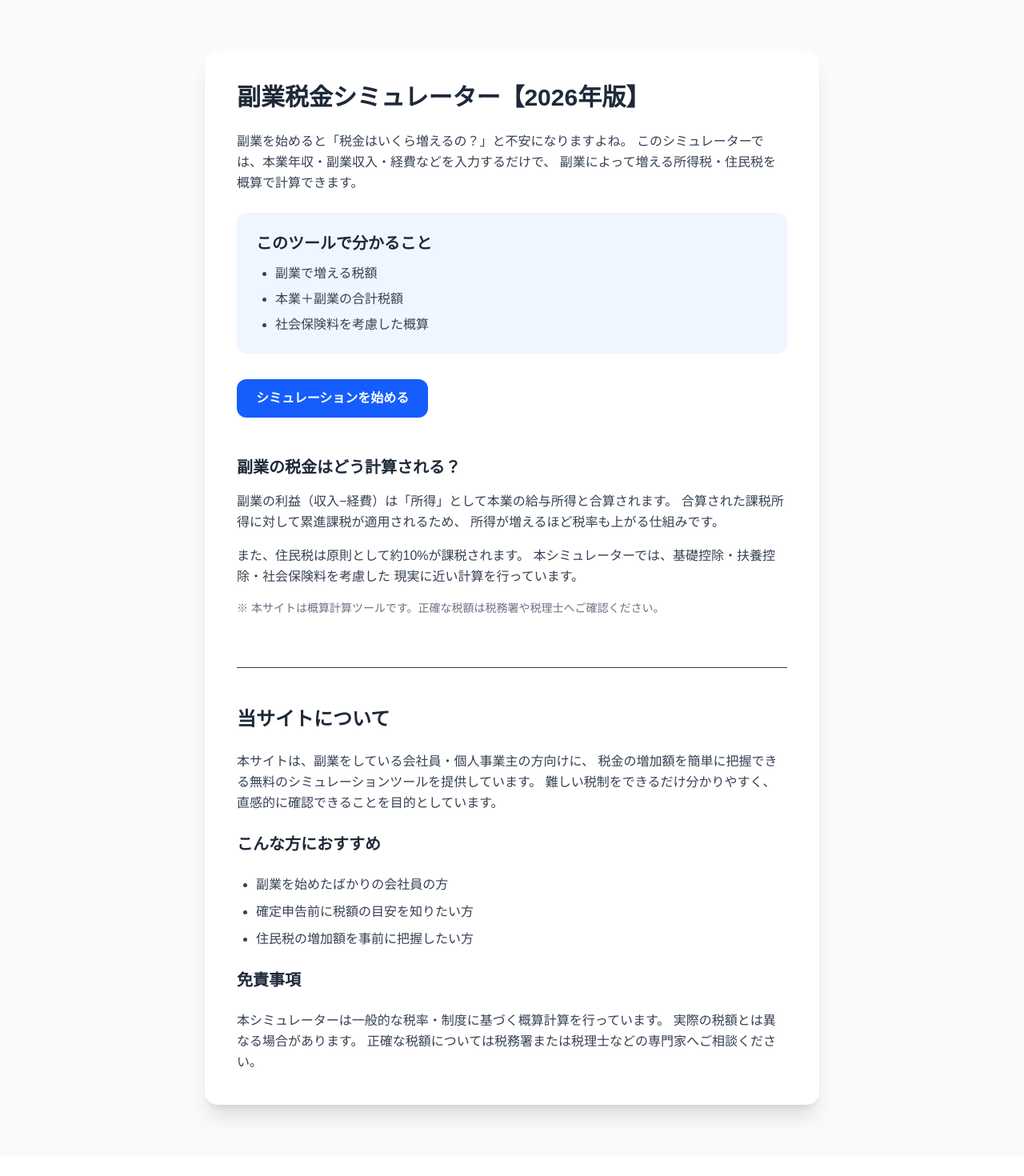
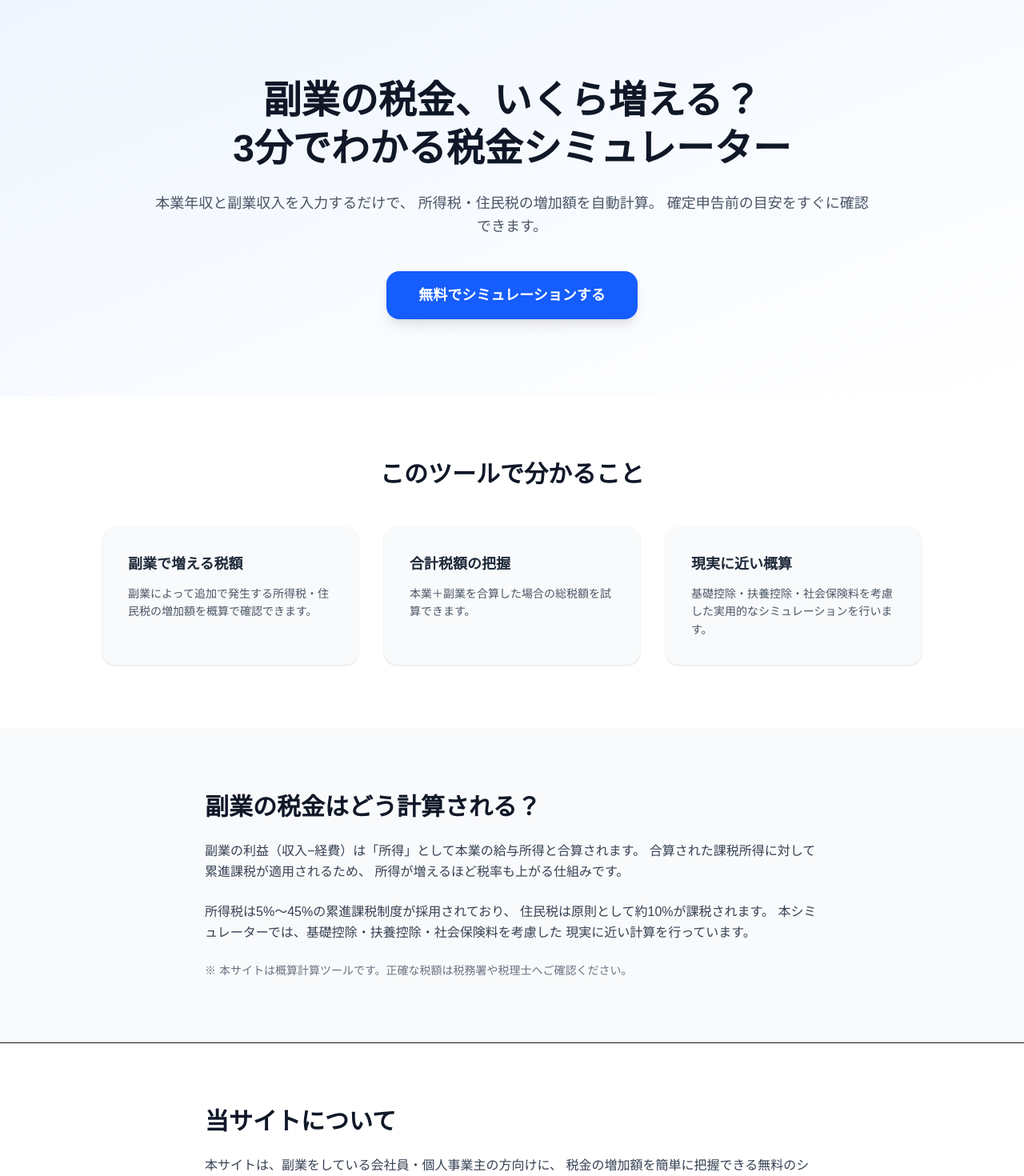
Before and after one commit to NodeCatDev/taxcalc, a Next.js app: page / in a window 1280 px wide. Shown: the top 1470 px of the page at 80% size. Built offline with nearby package versions, Linux system fonts and the light colour scheme.

Commit message:
mod toppage

```diff
--- a/src/app/page.tsx
+++ b/src/app/page.tsx
@@ -1,58 +1,101 @@
-import Link from 'next/link'
+import Link from "next/link";
 
 export default function Home() {
   return (
-    <main className="min-h-screen bg-gray-50 py-16 px-4">
-      <div className="max-w-3xl mx-auto bg-white shadow-xl rounded-2xl p-10">
-        <h1 className="text-3xl font-bold mb-6 text-gray-800">
-          副業税金シミュレーター【2026年版】
-        </h1>
+    <main className="bg-white">
 
-        <p className="text-gray-700 leading-relaxed mb-6">
-          副業を始めると「税金はいくら増えるの？」と不安になりますよね。
-          このシミュレーターでは、本業年収・副業収入・経費などを入力するだけで、
-          副業によって増える所得税・住民税を概算で計算できます。
-        </p>
+      {/* ================= HERO ================= */}
+      <section className="bg-gradient-to-br from-blue-50 to-white py-24 px-6">
+        <div className="max-w-4xl mx-auto text-center">
+          <h1 className="text-4xl md:text-5xl font-bold text-gray-900 leading-tight mb-6">
+            副業の税金、いくら増える？
+            <br />
+            3分でわかる税金シミュレーター
+          </h1>
 
-        <div className="bg-blue-50 rounded-xl p-6 mb-8">
-          <h2 className="text-xl font-semibold mb-3 text-gray-800">
+          <p className="text-lg text-gray-600 mb-10 leading-relaxed">
+            本業年収と副業収入を入力するだけで、
+            所得税・住民税の増加額を自動計算。
+            確定申告前の目安をすぐに確認できます。
+          </p>
+
+          <Link
+            href="/calculator"
+            className="inline-block bg-blue-600 text-white px-10 py-4 rounded-2xl text-lg font-semibold hover:bg-blue-700 transition shadow-lg"
+          >
+            無料でシミュレーションする
+          </Link>
+        </div>
+      </section>
+
+      {/* ================= FEATURES ================= */}
+      <section className="py-20 px-6 bg-white">
+        <div className="max-w-5xl mx-auto">
+          <h2 className="text-2xl md:text-3xl font-bold text-center mb-12 text-gray-900">
             このツールで分かること
           </h2>
-          <ul className="list-disc pl-6 text-gray-700 space-y-2">
-            <li>副業で増える税額</li>
-            <li>本業＋副業の合計税額</li>
-            <li>社会保険料を考慮した概算</li>
-          </ul>
+
+          <div className="grid md:grid-cols-3 gap-8">
+            <div className="bg-gray-50 p-8 rounded-2xl shadow-sm">
+              <h3 className="font-semibold text-lg mb-3 text-gray-800">
+                副業で増える税額
+              </h3>
+              <p className="text-gray-600 text-sm leading-relaxed">
+                副業によって追加で発生する所得税・住民税の増加額を概算で確認できます。
+              </p>
+            </div>
+
+            <div className="bg-gray-50 p-8 rounded-2xl shadow-sm">
+              <h3 className="font-semibold text-lg mb-3 text-gray-800">
+                合計税額の把握
+              </h3>
+              <p className="text-gray-600 text-sm leading-relaxed">
+                本業＋副業を合算した場合の総税額を試算できます。
+              </p>
+            </div>
+
+            <div className="bg-gray-50 p-8 rounded-2xl shadow-sm">
+              <h3 className="font-semibold text-lg mb-3 text-gray-800">
+                現実に近い概算
+              </h3>
+              <p className="text-gray-600 text-sm leading-relaxed">
+                基礎控除・扶養控除・社会保険料を考慮した実用的なシミュレーションを行います。
+              </p>
+            </div>
+          </div>
         </div>
+      </section>
 
-        <Link
-          href="/calculator"
-          className="inline-block bg-blue-600 text-white px-6 py-3 rounded-xl font-semibold hover:bg-blue-700 transition"
-        >
-          シミュレーションを始める
-        </Link>
-
-        <div className="mt-12 text-gray-700 leading-relaxed space-y-4">
-          <h2 className="text-xl font-semibold text-gray-800">
+      {/* ================= EXPLANATION ================= */}
+      <section className="py-20 px-6 bg-gray-50">
+        <div className="max-w-3xl mx-auto text-gray-700 leading-relaxed space-y-6">
+          <h2 className="text-2xl md:text-3xl font-bold text-gray-900">
             副業の税金はどう計算される？
           </h2>
+
           <p>
             副業の利益（収入−経費）は「所得」として本業の給与所得と合算されます。
             合算された課税所得に対して累進課税が適用されるため、
             所得が増えるほど税率も上がる仕組みです。
           </p>
+
           <p>
-            また、住民税は原則として約10%が課税されます。
+            所得税は5%〜45%の累進課税制度が採用されており、
+            住民税は原則として約10%が課税されます。
             本シミュレーターでは、基礎控除・扶養控除・社会保険料を考慮した
             現実に近い計算を行っています。
           </p>
+
           <p className="text-sm text-gray-500">
             ※ 本サイトは概算計算ツールです。正確な税額は税務署や税理士へご確認ください。
           </p>
         </div>
+      </section>
 
-        <div className="mt-16 border-t pt-12 text-gray-700 leading-relaxed space-y-6">
-          <h2 className="text-2xl font-bold text-gray-800">
+      {/* ================= ABOUT ================= */}
+      <section className="py-20 px-6 bg-white border-t">
+        <div className="max-w-3xl mx-auto text-gray-700 leading-relaxed space-y-6">
+          <h2 className="text-2xl md:text-3xl font-bold text-gray-900">
             当サイトについて
           </h2>
 
@@ -62,7 +105,7 @@ export default function Home() {
             難しい税制をできるだけ分かりやすく、直感的に確認できることを目的としています。
           </p>
 
-          <h3 className="text-xl font-semibold text-gray-800">
+          <h3 className="text-xl font-semibold text-gray-900">
             こんな方におすすめ
           </h3>
           <ul className="list-disc pl-6 space-y-2">
@@ -71,7 +114,7 @@ export default function Home() {
             <li>住民税の増加額を事前に把握したい方</li>
           </ul>
 
-          <h3 className="text-xl font-semibold text-gray-800">
+          <h3 className="text-xl font-semibold text-gray-900">
             免責事項
           </h3>
           <p>
@@ -80,7 +123,8 @@ export default function Home() {
             正確な税額については税務署または税理士などの専門家へご相談ください。
           </p>
         </div>
-      </div>
+      </section>
+
     </main>
-  )
+  );
 }
```
